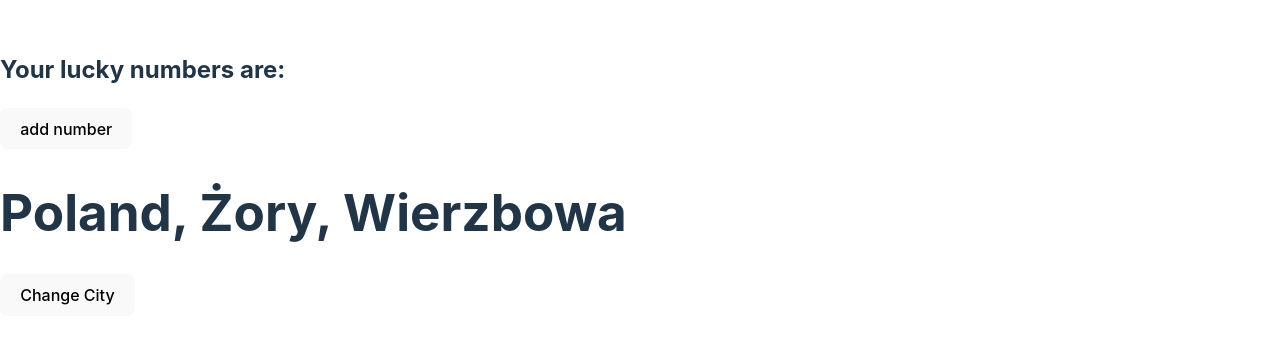
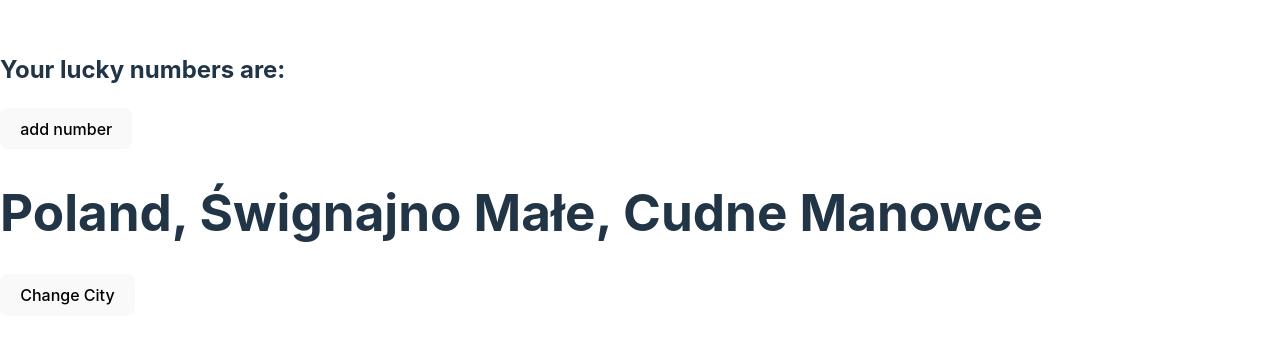
Before and after one commit to bmalvo/homeworks_react_vite, a React (Vite) app in the folder states-homeworks/: page / in a window 1280 px wide. Shown: the part 226-570 px from the top of the page. Built offline with nearby package versions, Linux system fonts and the light colour scheme.

Commit message:
add tenary operator to Address.tsx

```diff
--- a/states-homeworks/src/Address.tsx
+++ b/states-homeworks/src/Address.tsx
@@ -9,14 +9,14 @@ import { useState } from "react"
 const Address = () => {
     const [address, setAdress] = useState<AdressObj>({
         country: 'Poland',
-        city: 'Żory',
-        street: 'Wierzbowa'
+        city: 'Śwignajno Małe',
+        street: 'Cudne Manowce'
     });
 
     const handleClick = () => {
         setAdress({
             ...address,
-            city: 'Gdańsk'
+            city: address.city === 'Śwignajno Małe'? 'Męcikał' : 'Śwignajno Małe',
         })
     }
 
```
